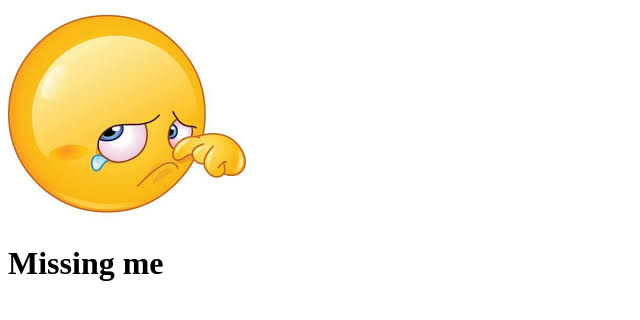
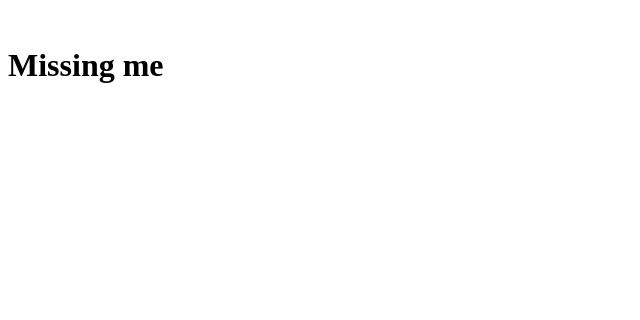
Before and after one commit to abhisheksinghanit/Travelz-yourself, a plain HTML site: page front.html in a window 1280 px wide. Shown: the whole page, without its empty margins (0-640 px from the left). Drawn offline with Linux system fonts and the light colour scheme.

Commit message:
Update front.html

```diff
--- a/front.html
+++ b/front.html
@@ -7,7 +7,6 @@
     <title>Document</title>
 </head>
 <body>
-    <img src="images (2).jfif">
     <br>
     <h1>Missing me</h1>
 </body>
```
